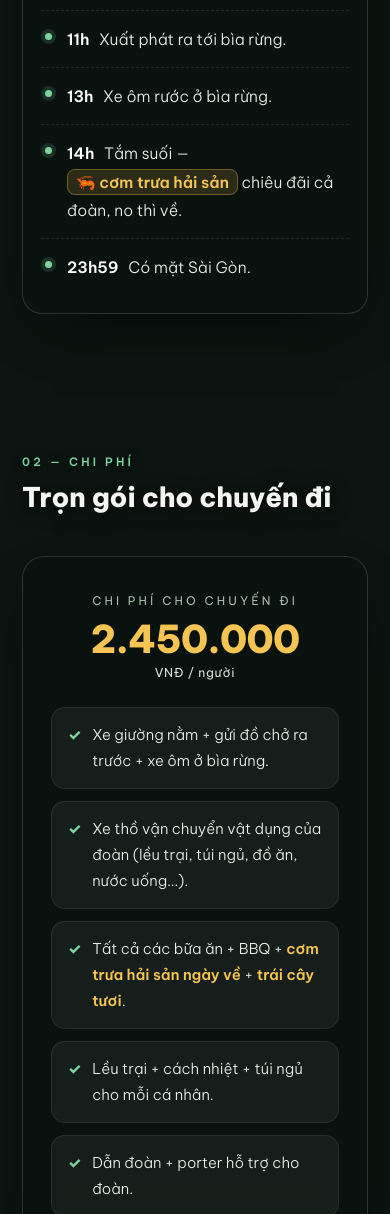
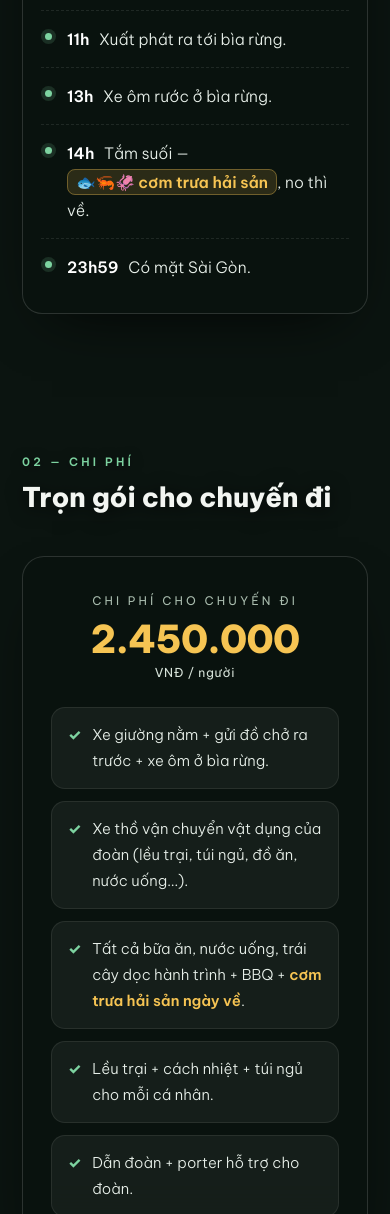
Before and after one commit to trongld230289/tnpd, a plain HTML site: page index.html in a window 390 px wide. Shown: the part 2740-3954 px from the top of the page. Drawn offline with Linux system fonts and the light colour scheme.

Commit message:
Rut gon highlight hai san, gop nuoc uong va trai cay vao muc chi phi
- Lich trinh 14h: rut con "com trua hai san" + icon ca tom muc
- Muc chi phi: "Tat ca bua an, nuoc uong, trai cay doc hanh trinh + BBQ
  + com trua hai san ngay ve"
- .hl dung white-space:nowrap de vien highlight khong bi tach lam doi tren
  man hinh hep, thu nho padding/font o breakpoint 380px

Co-Authored-By: Claude Opus 5 <noreply@anthropic.com>

```diff
--- a/index.html
+++ b/index.html
@@ -137,7 +137,9 @@
     color:var(--sun);font-weight:600;
     padding:2px 8px;border-radius:8px;
     background:rgba(246,196,83,.14);border:1px solid rgba(246,196,83,.34);
+    /* giu nguyen khoi, tu xuong dong ca cum neu het cho */
     white-space:nowrap;
+    -webkit-box-decoration-break:clone;box-decoration-break:clone;
   }
 
   /* ---------- Price ---------- */
@@ -225,6 +227,8 @@
     .price-card{padding:28px 18px}
     .includes li,.prep-item{padding:13px 14px}
     .prep-item{padding:18px 16px}
+    ul.steps li{padding-left:22px}
+    .hl{padding:2px 6px;font-size:.95em}
   }
 </style>
 </head>
@@ -297,7 +301,7 @@
         <li><b>10h–11h</b> Ăn nhẹ bên suối.</li>
         <li><b>11h</b> Xuất phát ra tới bìa rừng.</li>
         <li><b>13h</b> Xe ôm rước ở bìa rừng.</li>
-        <li><b>14h</b> Tắm suối — <span class="hl">🦐 cơm trưa hải sản</span> chiêu đãi cả đoàn, no thì về.</li>
+        <li><b>14h</b> Tắm suối — <span class="hl">🐟🦐🦑 cơm trưa hải sản</span>, no thì về.</li>
         <li><b>23h59</b> Có mặt Sài Gòn.</li>
       </ul>
     </article>
@@ -314,7 +318,7 @@
       <ul class="includes">
         <li>Xe giường nằm + gửi đồ chở ra trước + xe ôm ở bìa rừng.</li>
         <li>Xe thồ vận chuyển vật dụng của đoàn (lều trại, túi ngủ, đồ ăn, nước uống…).</li>
-        <li><span>Tất cả các bữa ăn + BBQ + <b>cơm trưa hải sản ngày về</b> + <b>trái cây tươi</b>.</span></li>
+        <li><span>Tất cả bữa ăn, nước uống, trái cây dọc hành trình + BBQ + <b>cơm trưa hải sản ngày về</b>.</span></li>
         <li>Lều trại + cách nhiệt + túi ngủ cho mỗi cá nhân.</li>
         <li>Dẫn đoàn + porter hỗ trợ cho đoàn.</li>
       </ul>
```
